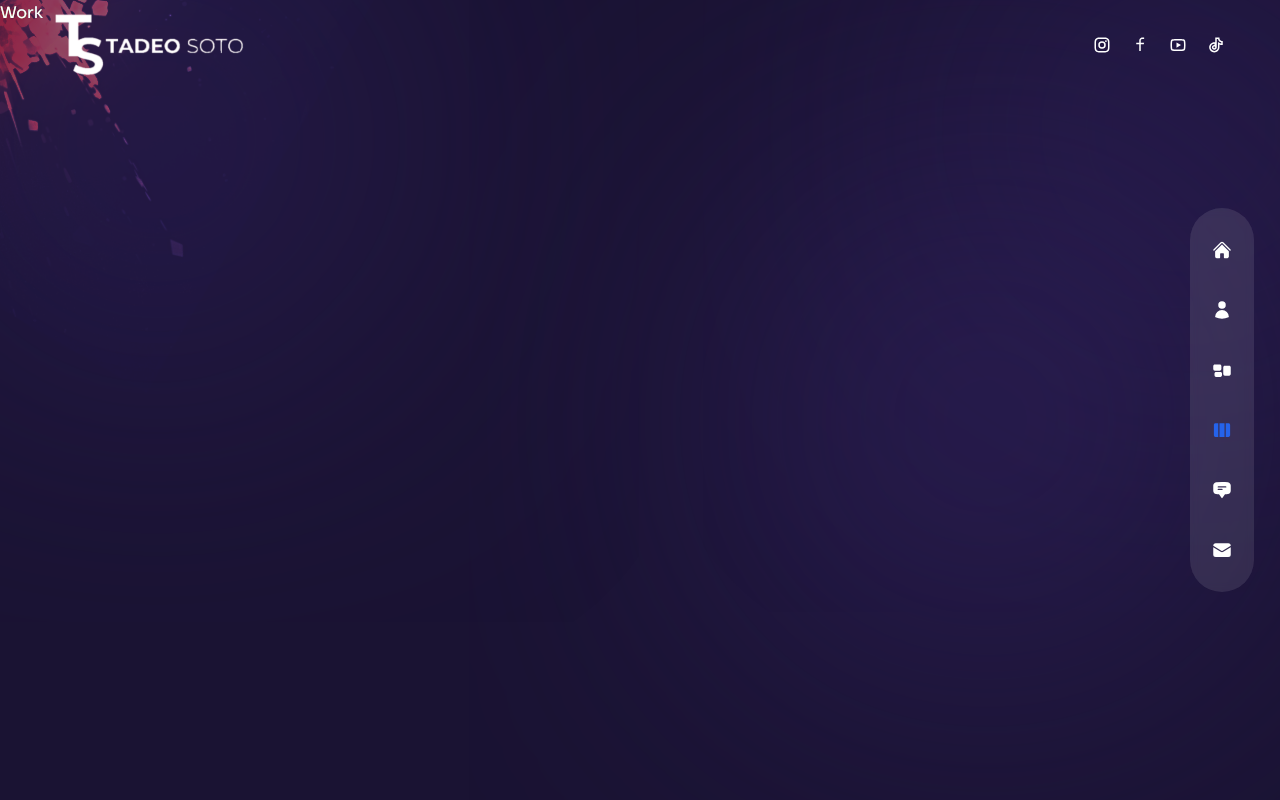
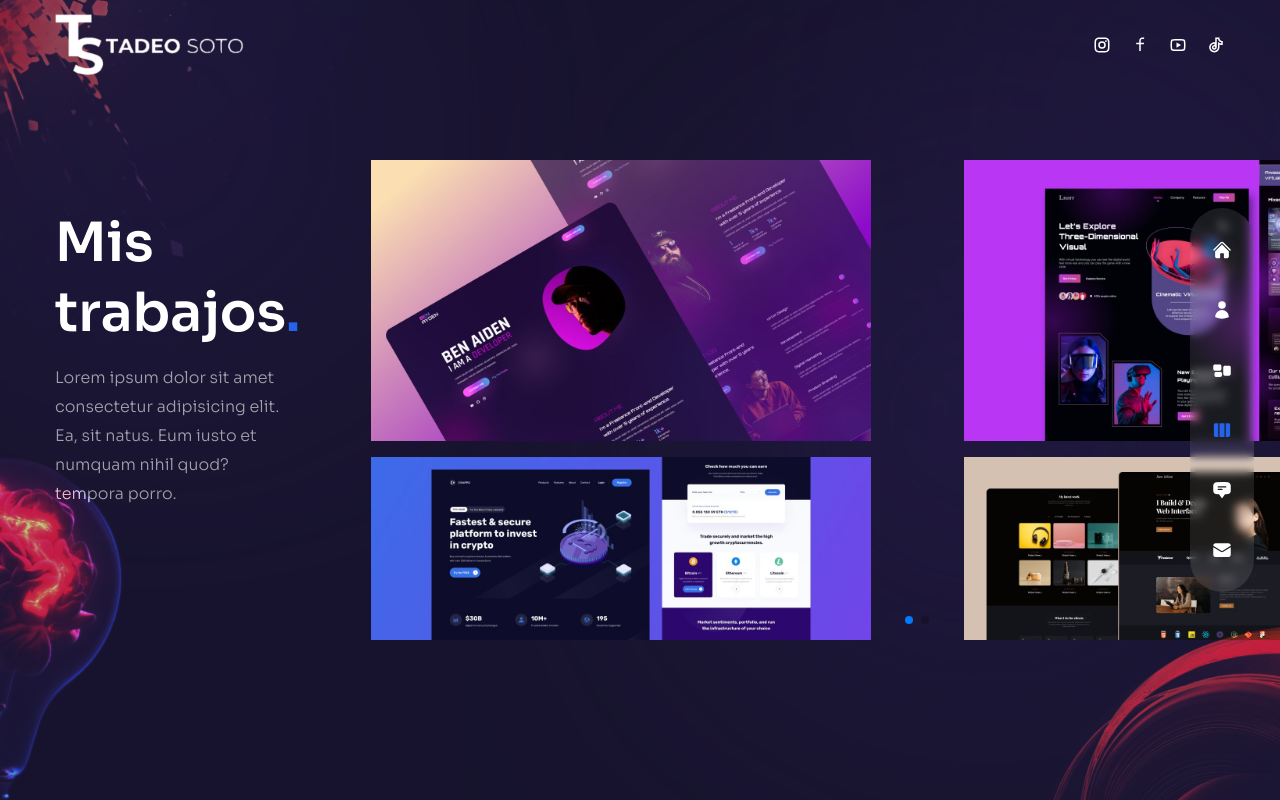
Before and after one commit to Tadeosoto/portafolio, a Next.js app: page /work in a window 1280 px wide. Built offline with nearby package versions, Linux system fonts and the light colour scheme.

Commit message:
se completo la seccion 'work'
falta arreglar como se ven las imagenes en pantalla completa

```diff
--- a/components/WorkSlider.js
+++ b/components/WorkSlider.js
@@ -4,48 +4,115 @@
     {
       images: [
         {
-          title: 'title',
-          path: '/thumb1.jpg',
+          title: "title",
+          path: "/thumb1.jpg",
         },
         {
-          title: 'title',
-          path: '/thumb2.jpg',
+          title: "title",
+          path: "/thumb2.jpg",
         },
         {
-          title: 'title',
-          path: '/thumb3.jpg',
+          title: "title",
+          path: "/thumb3.jpg",
         },
         {
-          title: 'title',
-          path: '/thumb4.jpg',
+          title: "title",
+          path: "/thumb4.jpg",
         },
       ],
     },
     {
       images: [
         {
-          title: 'title',
-          path: '/thumb4.jpg',
+          title: "title",
+          path: "/thumb4.jpg",
         },
         {
-          title: 'title',
-          path: '/thumb1.jpg',
+          title: "title",
+          path: "/thumb1.jpg",
         },
         {
-          title: 'title',
-          path: '/thumb2.jpg',
+          title: "title",
+          path: "/thumb2.jpg",
         },
         {
-          title: 'title',
-          path: '/thumb3.jpg',
+          title: "title",
+          path: "/thumb3.jpg",
         },
       ],
     },
   ],
 };
 
+// import swiper react components
+
+import { Swiper, SwiperSlide } from "swiper/react";
+
+//swiper stykes
+
+import "swiper/css";
+import "swiper/css/free-mode";
+import "swiper/css/pagination";
+
+//modulos requeriros
+
+import { Pagination } from "swiper";
+
+// icons
+import { BsArrowRight } from "react-icons/bs";
+// next Image
+import Image from "next/image";
+
 const WorkSlider = () => {
-  return <div>Work Slider</div>;
+  return (
+    <Swiper
+      spaceBetween={10}
+      pagination={{
+        clickable: true,
+      }}
+      modules={[Pagination]}
+      className="h-[280px] sm:h-[480px]"
+    >
+      {workSlides.slides.map((slide, index) => {
+        return (
+          <SwiperSlide key={index}>
+            <div className="grid grid-cols-2 grid-rows-2 gap-4 cursor-pointer">
+              {slide.images.map((image, index) => {
+                return (
+                  <div className="relative rounded-lg overflow-hidden flex items-center justify-center group">
+                    <div
+                      className="flex items-center justify-center relative overflow-hidden group"
+                      key={index}
+                    >
+                      {/* image */}
+                      <Image src={image.path} width={500} height={300} alt="" />
+                      {/* gradient overlay */}
+                      <div className="absolute inset-0 bg-gradient-to-l from-transparent via-[#2563eb] to-[#4a22bd] opacity-0 group-hover:opacity-80 transition-all duration-700"></div>
+                      {/*  title*/}
+                      <div className="absolute bottom-0 translate-y-full group-hover:-translate-y-10 group-hover-xl-translate-y-20 transition-all duration-300">
+                        <div className="flex items-center gap-x-2 text-[13px] tracking-[0.2em]">
+                          {/* parte 1 */}
+                          <div className="delay-100">LIVE</div>
+                          {/* parte 2 */}
+                          <div className="translate-y-[500%] group-hover:translate-y-0 transition-all duration-300 delay-150">
+                            PROJECT
+                          </div>
+                          {/* icono */}
+                          <div className="text-xl translate-y-[500%] group-hover:translate-y-0 transition-all duration-300 delay-200">
+                            <BsArrowRight />
+                          </div>
+                        </div>
+                      </div>
+                    </div>
+                  </div>
+                );
+              })}
+            </div>
+          </SwiperSlide>
+        );
+      })}
+    </Swiper>
+  );
 };
 
 export default WorkSlider;
--- a/pages/services/index.js
+++ b/pages/services/index.js
@@ -26,7 +26,7 @@
               exit="hidden"
               className="h2 xl:mt-8"
             >
-              Mis servicios <span className="text-accent">.</span>
+              Mis servicios<span className="text-accent">.</span>
             </motion.h2>
             <motion.p
               variants={fadeIn("up", 0.4)}
--- a/pages/work/index.js
+++ b/pages/work/index.js
@@ -1,5 +1,55 @@
+// componentes
+
+import WorkSlider from "../../components/WorkSlider";
+import Bulb from "../../components/Bulb";
+import Circles from "../../components/Circles";
+
+import { motion } from "framer-motion";
+import { fadeIn } from "../../variants";
+
 const Work = () => {
-  return <div>Work</div>;
+  return (
+    <div className="h-full bg-primary/30 py-36 flex items-center">
+      <Circles />
+      <div className="container mx-auto">
+        <div className="flex flex-col xl:flex-row gap-x-8">
+          {/* texto */}
+          <div className="text-center flex xl:w-[30vw] flex-col lg:text-left mb-4 xl:mb-0">
+            <motion.h2
+              variants={fadeIn("up", 0.2)}
+              initial="hidden"
+              animate="show"
+              exit="hidden"
+              className="h2 xl:mt-12"
+            >
+              Mis trabajos<span className="text-accent">.</span>
+            </motion.h2>
+            <motion.p
+              variants={fadeIn("up", 0.4)}
+              initial="hidden"
+              animate="show"
+              exit="hidden"
+              className="mb-4 max-w-[400px] mx-auto lg:mx-0"
+            >
+              Lorem ipsum dolor sit amet consectetur adipisicing elit. Ea, sit
+              natus. Eum iusto et numquam nihil quod? tempora porro.
+            </motion.p>
+          </div>
+          {/*slider  */}
+          <motion.div
+            variants={fadeIn("down", 0.6)}
+            initial="hidden"
+            animate="show"
+            exit="hidden"
+            className="w-full xl:max-w-[65%]:"
+          >
+            <WorkSlider />
+          </motion.div>
+        </div>
+      </div>
+      <Bulb />
+    </div>
+  );
 };
 
 export default Work;
```
